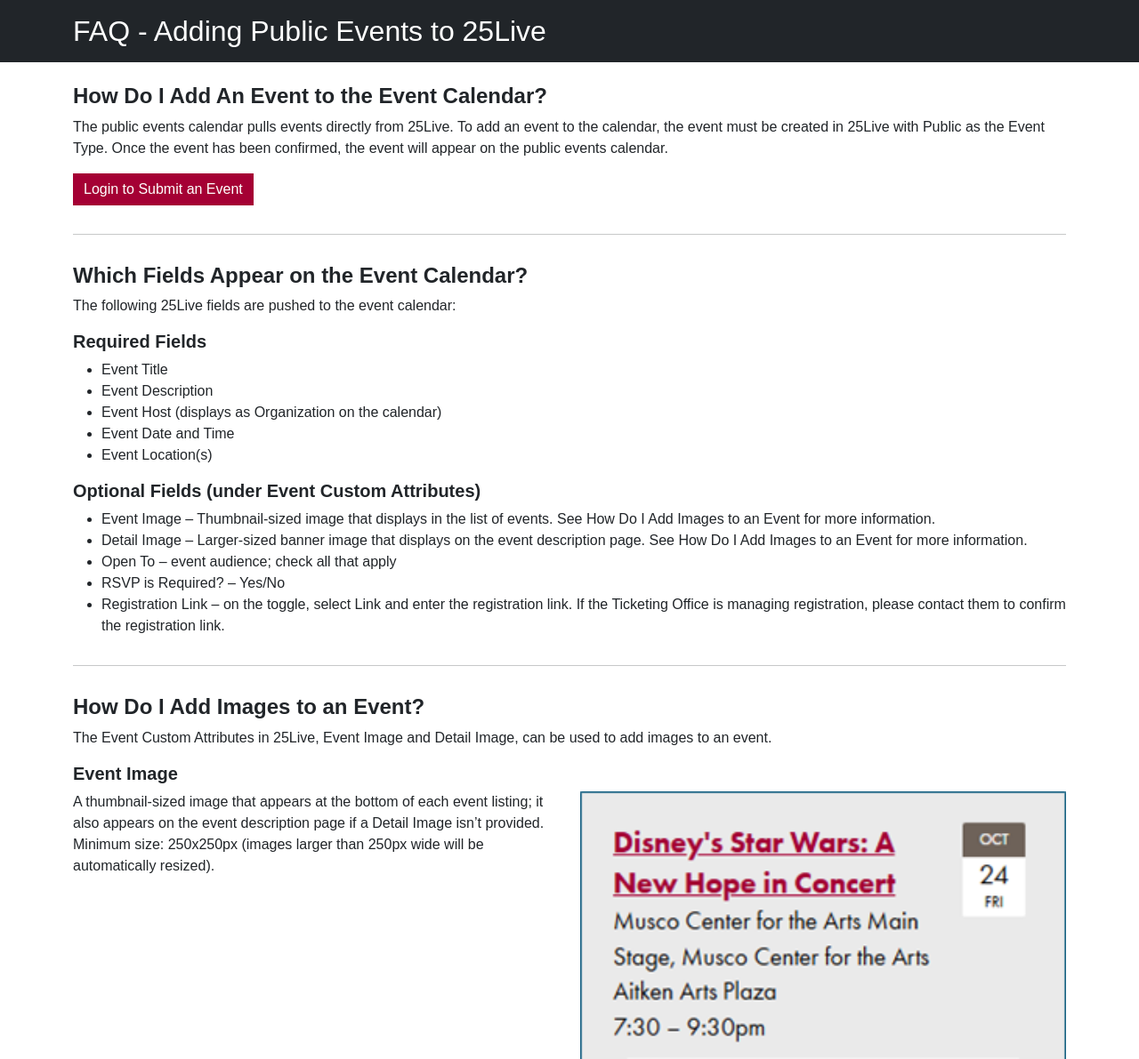
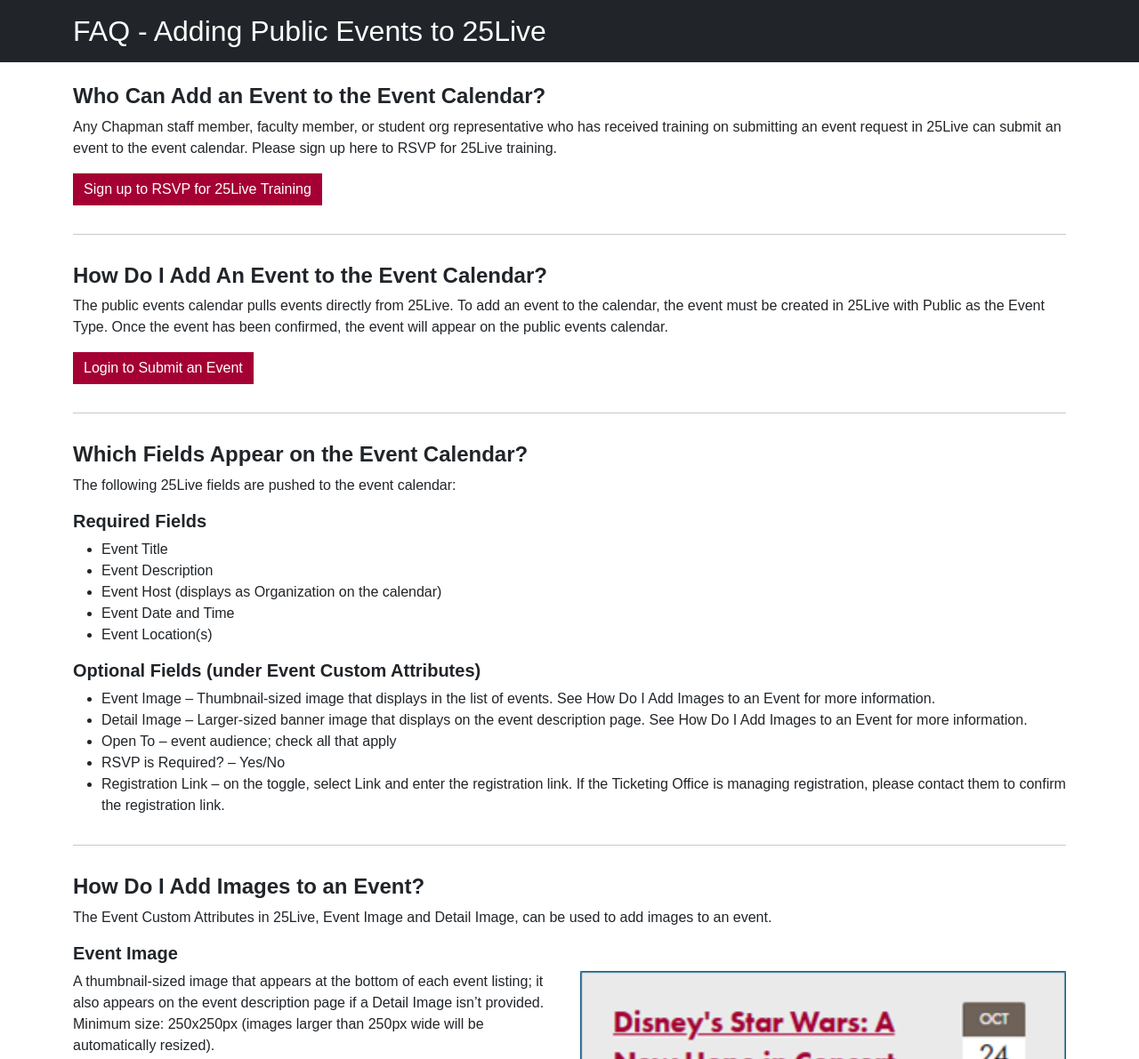
Before and after one commit to chapmanu/cuevents, a PHP site: page /submit-events.php in a window 1280 px wide. Shown: the part 59-1250 px from the top of the page at 89% size. Run offline with PHP 8.4, Linux system fonts and the light colour scheme; some libraries are stand-ins or nearby versions; some web fonts are replaced.

Commit message:
Reordering Calendar Links and Adding Info to Submit Events page per WF request from Brian

```diff
--- a/includes/calendar-links.php
+++ b/includes/calendar-links.php
@@ -28,8 +28,8 @@ foreach ($keywords as $k) {
 <a href="<?php echo $baseUrl.'/copa/index.php' ?>" class="<?php echo isActive('copa'); ?>"> College of Performing Arts</a>
 <a href="<?php echo $baseUrl.'/dodge/index.php' ?>" class="<?php echo isActive('dodge'); ?>"> Dodge College of Film and Media Arts</a>
 <a href="<?php echo $baseUrl.'/fowler/index.php' ?>" class="<?php echo isActive('fowler'); ?>">Fowler School of Engineering</a>
+<a href="<?php echo $baseUrl.'/law/index.php' ?>" class="<?php echo isActive('law'); ?>">Fowler School of Law</a>
 <a href="<?php echo $baseUrl.'/musco/index.php' ?>" class="<?php echo isActive('musco'); ?>">Musco Center for the Arts</a>
-<a href="<?php echo $baseUrl.'/law/index.php' ?>" class="<?php echo isActive('law'); ?>">Fowler School of Law</a>
 <a href="<?php echo $baseUrl.'/schmid/index.php' ?>" class="<?php echo isActive('schmid'); ?>">Schmid College of Science and Technology</a>
 <a href="<?php echo $baseUrl.'/communication/index.php' ?>" class="<?php echo isActive('communication'); ?>">School of Communication</a>
 <a href="<?php echo $baseUrl.'/pharmacy/index.php' ?>" class="<?php echo isActive('pharmacy'); ?>">School of Pharmacy</a>
--- a/submit-events.php
+++ b/submit-events.php
@@ -36,7 +36,10 @@ include "includes/header.php" ?>
         <div class="row pt-4">
            <div class="col-md-12">
 
-
+            <h2>Who Can Add an Event to the Event Calendar?</h2>
+            <p>Any Chapman staff member, faculty member, or student org representative who has received training on submitting an event request in 25Live can submit an event to the event calendar. Please sign up here to RSVP for 25Live training.</p>
+            <a class="btn btn-danger border-0 rounded-0" href="https://chapman.formstack.com/forms/25_live_training_request" target="_blank">Sign up to RSVP for 25Live Training</a>
+            <hr />
             <h2>How Do I Add An Event to the Event Calendar?</h2>
             <p>The public events calendar pulls events directly from 25Live. To add an event to the calendar, the event must be created in 25Live with Public as the Event Type.  Once the event has been confirmed, the event will appear on the public events calendar. </p>
             <a class="btn btn-danger border-0 rounded-0" href="https://25live.collegenet.com/chapman/" target="_blank"> Login to Submit an Event </a>
```
